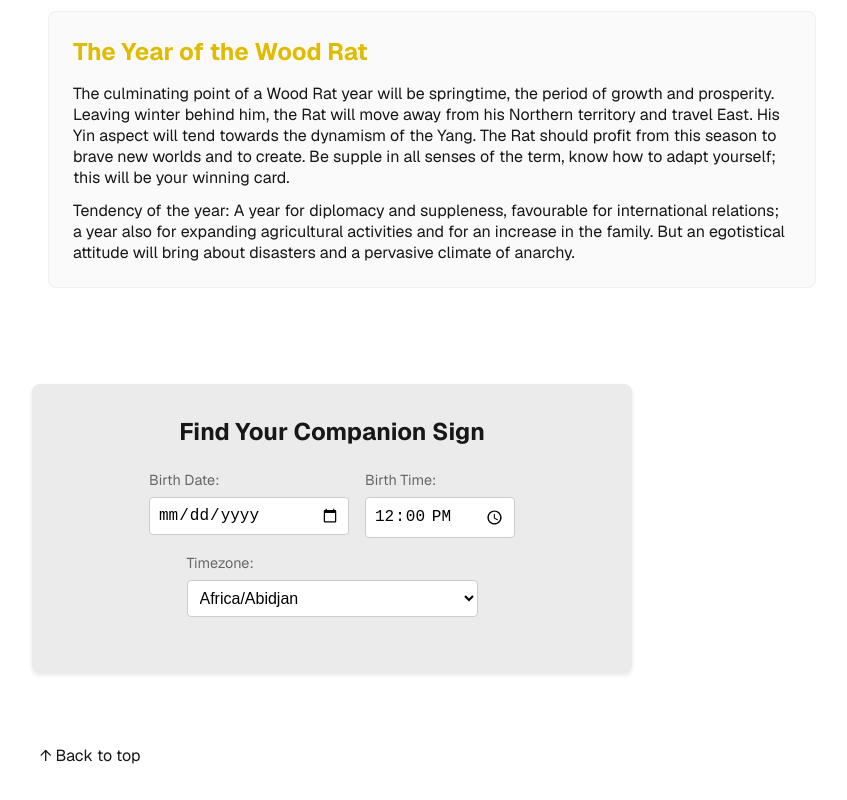
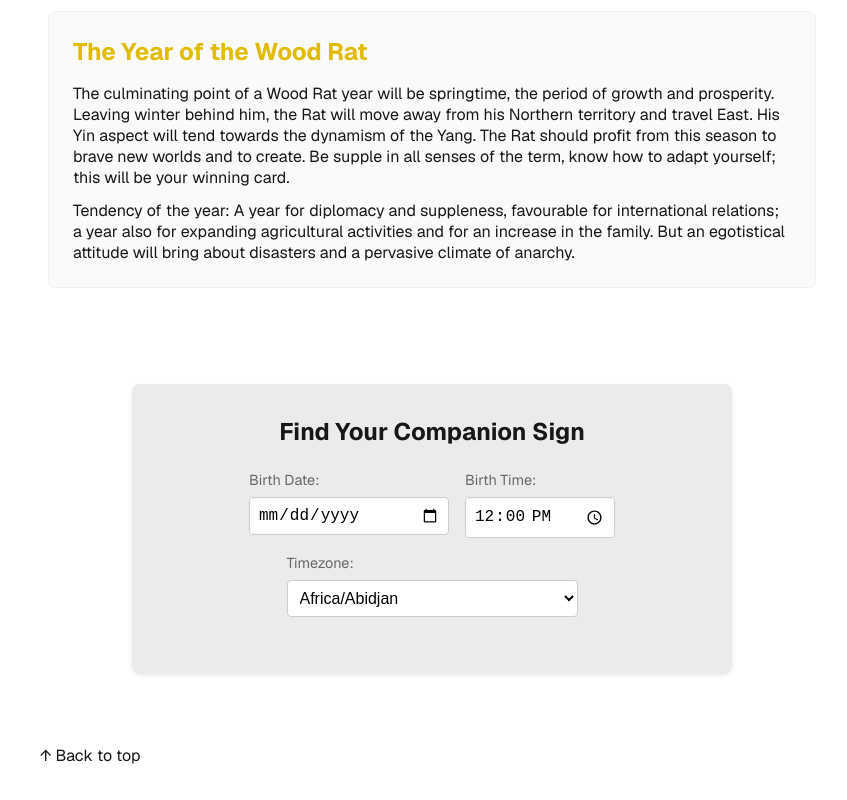
Before and after one commit to jerryskye/chinese-astrology, a Next.js app: page /wood/rat in a window 1280 px wide. Shown: the part 1242-2042 px from the top of the page, without its empty margins (208-1055 px from the left). Built offline with nearby package versions, Linux system fonts and the light colour scheme.

Commit message:
Center CompanionCalculator

```diff
--- a/src/app/page.module.css
+++ b/src/app/page.module.css
@@ -209,7 +209,7 @@ tbody:hover th.yearCell {
   padding: 2rem;
   border-radius: 8px;
   box-shadow: 0 2px 4px rgba(0, 0, 0, 0.1);
-  margin-bottom: 2rem;
+  margin: 0 auto 2rem;
   text-align: center;
   max-width: 600px;
   width: 100%;
```
